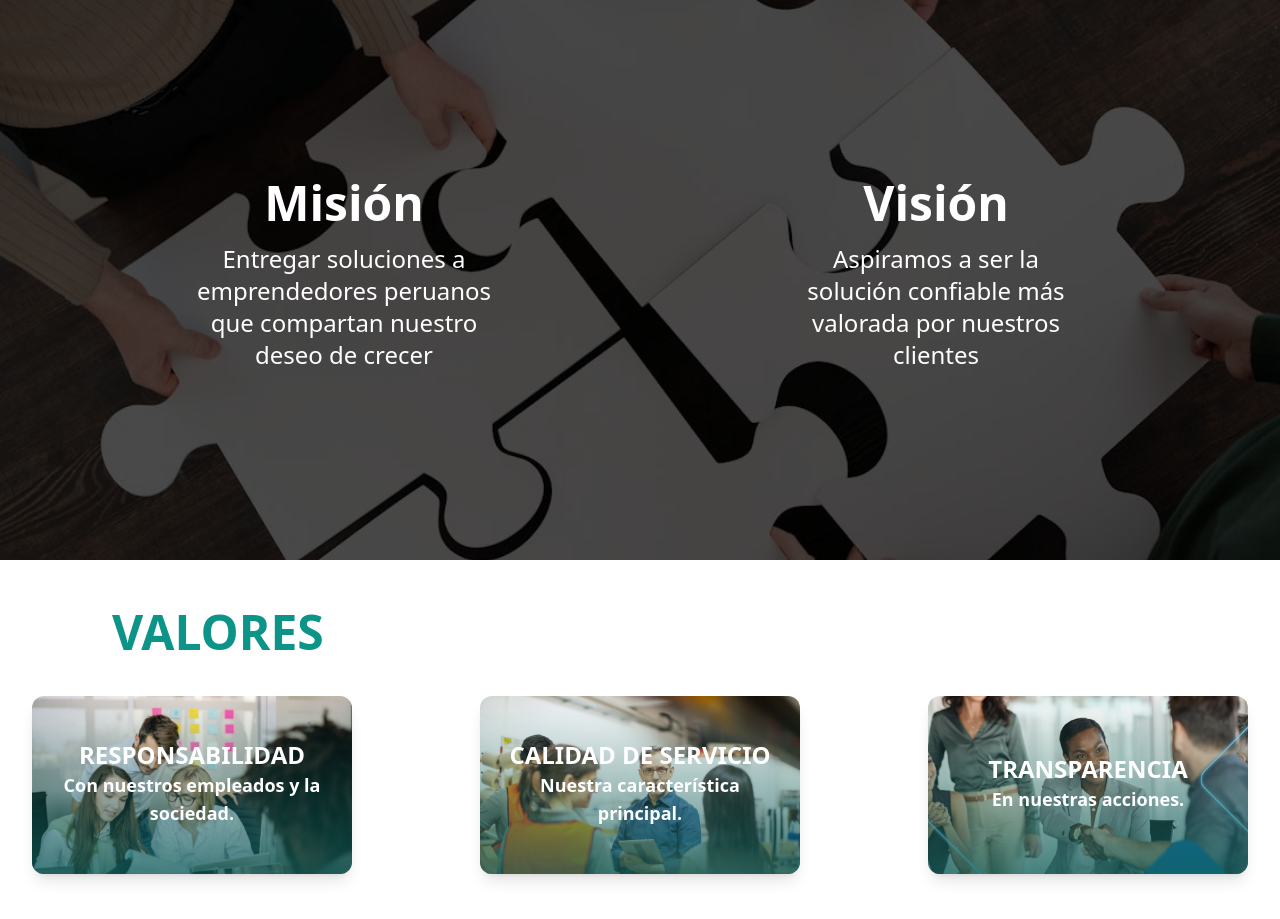
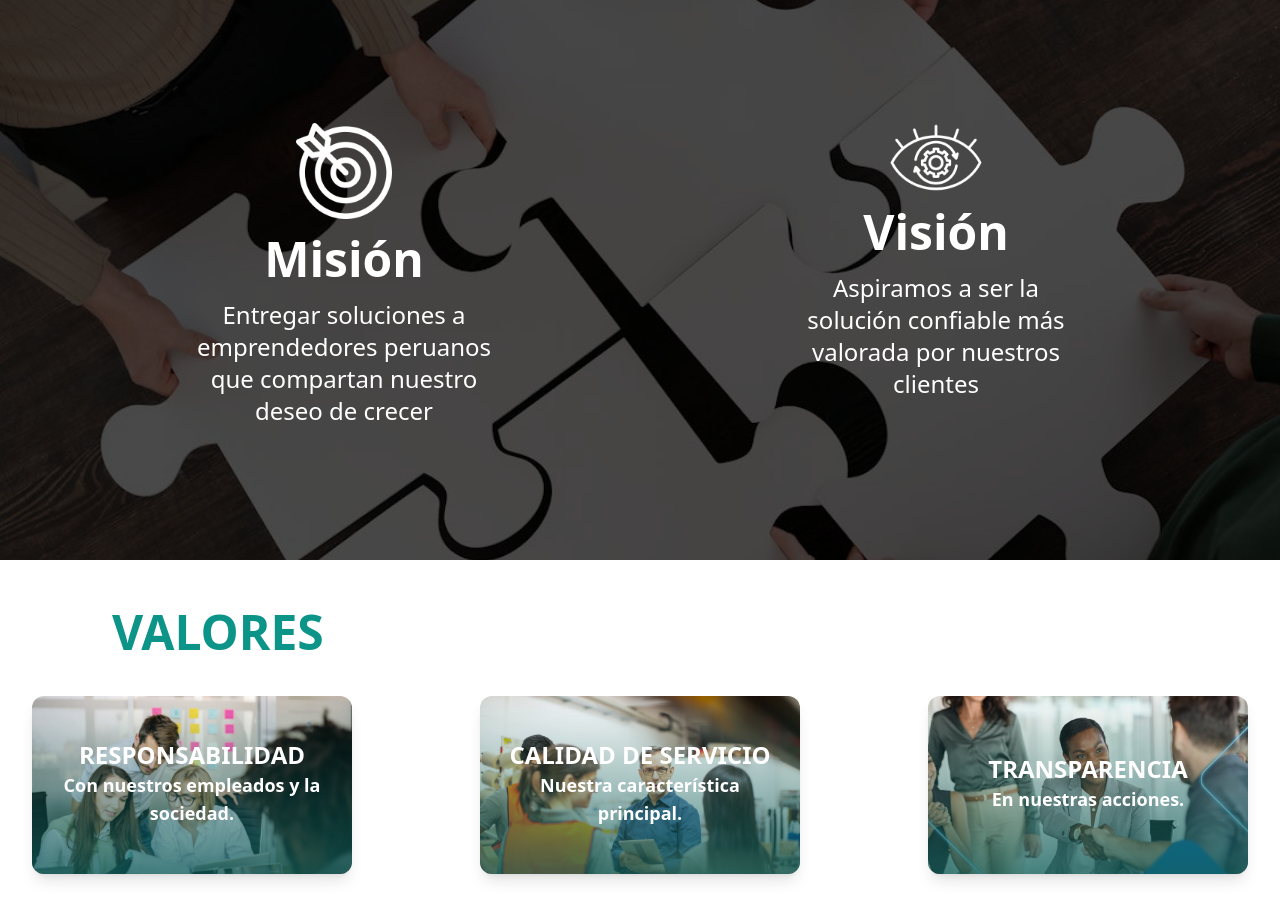
Before and after one commit to yuntasproducciones/tami-teams, a React (Vite) app in the folder frontend/: page /about in a window 1280 px wide. Shown: the part 1440-2359 px from the top of the page. Built offline with nearby package versions, Linux system fonts and the light colour scheme.

Commit message:
implementación de imagenes y visualización

```diff
--- a/frontend/src/presentation/components/nosotros/Mision.tsx
+++ b/frontend/src/presentation/components/nosotros/Mision.tsx
@@ -1,10 +1,12 @@
-import mision from "../../../../public/assets/images/Nosotros/mision.jpeg";
+import mision from "../../../../public/assets/images/Nosotros/objetivo.webp";
+import fondo from "../../../../public/assets/images/Nosotros/mision.jpeg";
+import vision from "../../../../public/assets/images/Nosotros/vision.webp";
 
 const Mision = () => {
   return (
     <div
       className="relative flex items-center justify-center h-auto min-h-[570px] bg-cover bg-center py-8 px-4"
-      style={{ backgroundImage: `url(${mision})` }}
+      style={{ backgroundImage: `url(${fondo})` }}
     >
       {/* Overlay oscuro */}
       <div className="absolute inset-0 bg-black bg-opacity-70"></div>
@@ -12,21 +14,41 @@ const Mision = () => {
       {/* Contenido */}
       <div className="relative flex flex-col md:flex-row w-full max-w-6xl space-y-8 md:space-y-0 md:space-x-8">
         {/* Bloque de Misión */}
-        <div className="text-white text-center md:w-1/2">
-          <h2 className="text-3xl sm:text-4xl md:text-5xl font-bold mb-4">Misión</h2>
+        <div className="text-white text-center md:w-1/2 place-items-center flex flex-row-reverse justify-evenly md:block">
+          <img
+            src={mision}
+            alt="imagen de mision"
+            className="w-20 md:w-24 md:mb-4"
+          />
+          <div>
+            <h2 className="text-3xl sm:text-4xl md:text-5xl font-bold mb-4">
+              Misión
+            </h2>
             <p className="text-base sm:text-lg md:text-xl lg:text-2xl leading-tight">
-            Entregar soluciones a <br /> emprendedores peruanos <br /> que compartan nuestro <br />
+              Entregar soluciones a <br /> emprendedores peruanos <br /> que
+              compartan nuestro <br />
               deseo de crecer
             </p>
           </div>
+        </div>
 
         {/* Bloque de Visión */}
-        <div className="text-white text-center md:w-1/2">
-          <h2 className="text-3xl sm:text-4xl md:text-5xl font-bold mb-4">Visión</h2>
+        <div className="text-white text-center md:w-1/2 place-items-center flex flex-row justify-evenly md:block">
+          <img
+            src={vision}
+            alt="imagen de vision"
+            className="w-20 md:w-24 md:mb-4"
+          />
+          <div>
+            <h2 className="text-3xl sm:text-4xl md:text-5xl font-bold mb-4">
+              Visión
+            </h2>
             <p className="text-base sm:text-lg md:text-xl lg:text-2xl leading-tight">
-            Aspiramos a ser la <br /> solución confiable más <br /> valorada por nuestros <br />
+              Aspiramos a ser la <br /> solución confiable más <br /> valorada
+              por nuestros <br />
               clientes
             </p>
+          </div>
         </div>
       </div>
     </div>
```
Also changed, not shown: frontend/public/assets/images/Nosotros/objetivo.webp (added), frontend/public/assets/images/Nosotros/vision.webp (added). Lines whose indentation alone changed are shown as unchanged.
